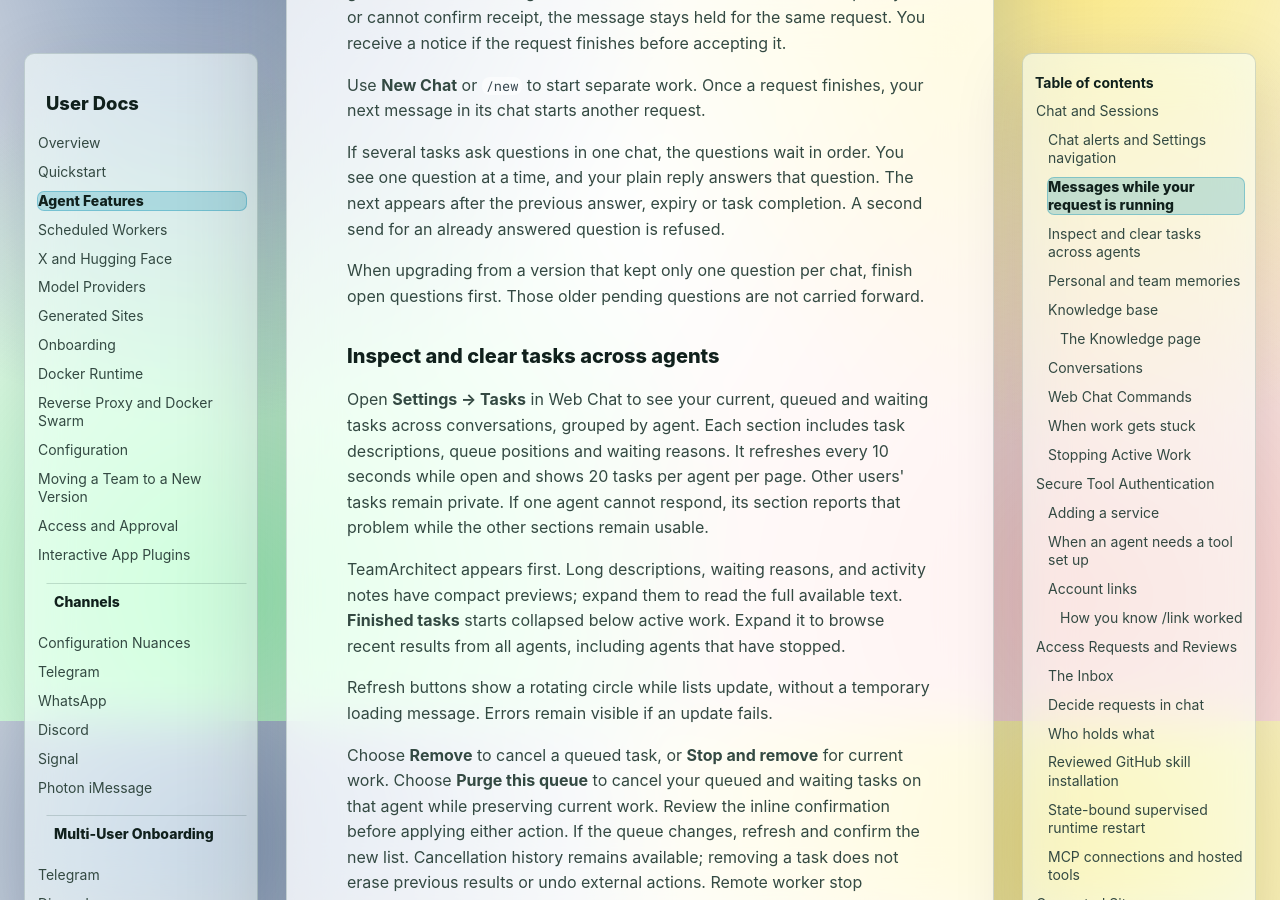
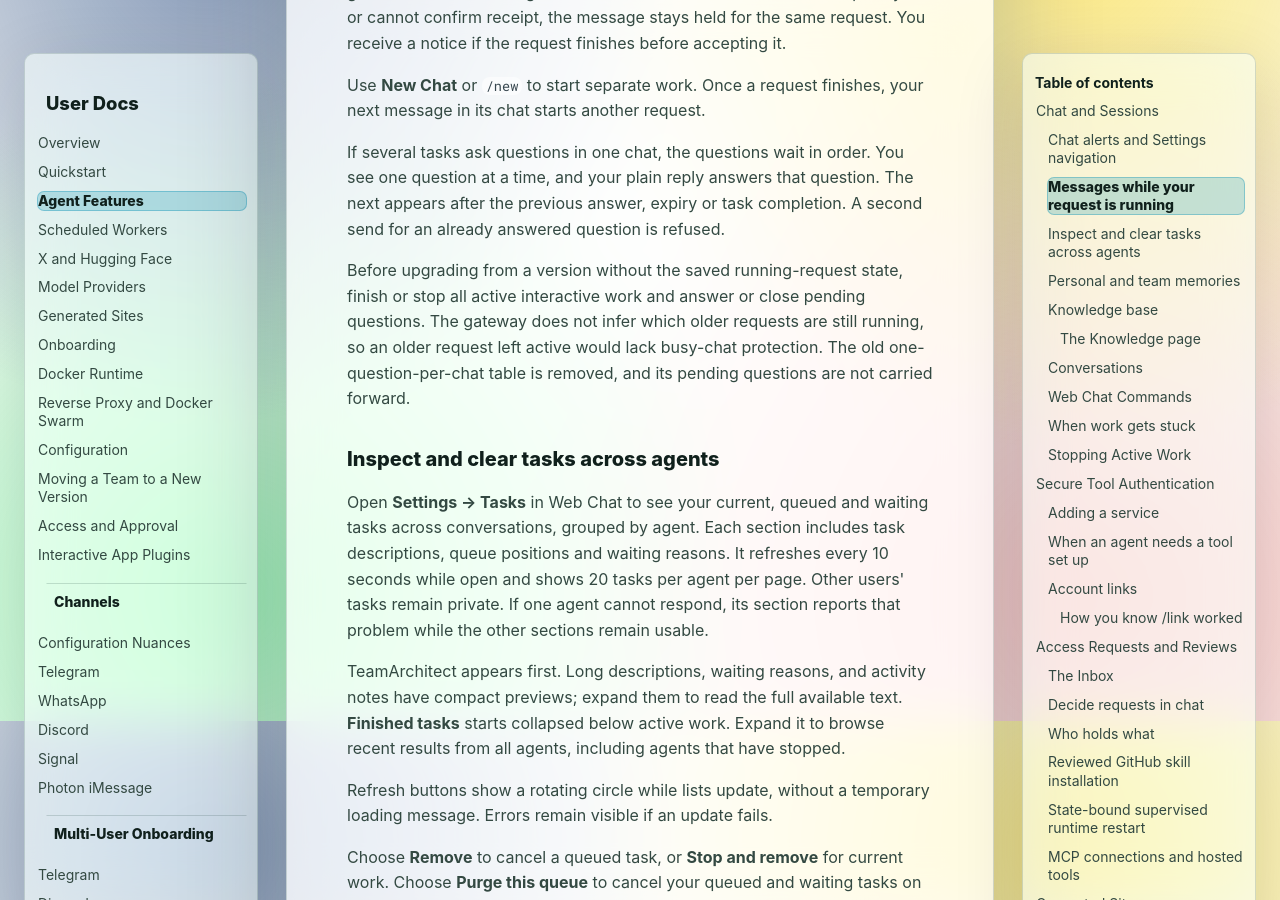
Before and after one commit to enzimo/universal-agents, an MkDocs documentation site: the page built from user_docs_source/features.md, in a window 1280 px wide and 900 px high, scrolled down 1079 px. Built offline with MkDocs 1.6.1 and Material for MkDocs 9.7.7, drawn with Linux system fonts in a browser that asks for light colours.

Commit message:
Explain which chat work must finish before an upgrade

```diff
--- a/user_docs_source/features.md
+++ b/user_docs_source/features.md
@@ -44,8 +44,12 @@ You see one question at a time, and your plain reply answers that question.
 The next appears after the previous answer, expiry or task completion. A
 second send for an already answered question is refused.
 
-When upgrading from a version that kept only one question per chat, finish
-open questions first. Those older pending questions are not carried forward.
+Before upgrading from a version without the saved running-request state,
+finish or stop all active interactive work and answer or close pending
+questions. The gateway does not infer which older requests are still running,
+so an older request left active would lack busy-chat protection. The old
+one-question-per-chat table is removed, and its pending questions are not
+carried forward.
 
 ### Inspect and clear tasks across agents
 
```
Also changed, not shown: README_ARCHITECTURE.md (+4 -0 lines), custom_agents/skill_templates/runtime-operations-workflows/SKILL.md (+5 -0 lines).
